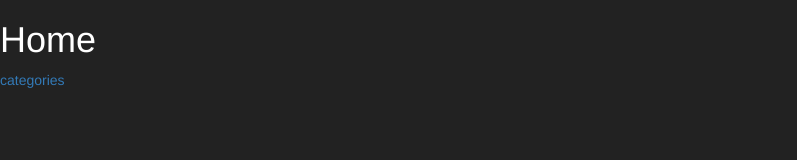
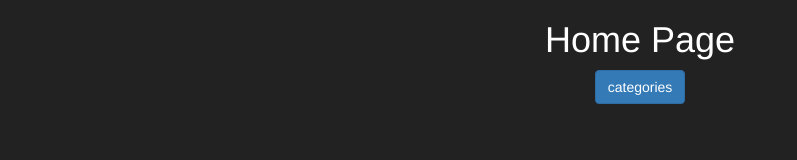
Before and after one commit to Kareem-Emad/RoR-Course5--AngularJS, a plain HTML site: page week4/index.html in a window 1280 px wide. Shown: the whole page, without its empty margins (0-797 px from the left). Drawn offline with Linux system fonts and the light colour scheme.

Commit message:
added style

```diff
--- a/week4/home.template.html
+++ b/week4/home.template.html
@@ -1 +1 @@
-<h1>Home</h1>
+<h1 style="text-align:center">Home Page</h1>
--- a/week4/index.html
+++ b/week4/index.html
@@ -12,8 +12,9 @@
   </head>
   <body style="background-color:#222;color:white;">
     <ui-view></ui-view>
-    <a ui-sref="categories">categories</a>
-
+    <div style="text-align:center">
+        <button class="btn btn-primary" ui-sref="categories">categories</button>
+    </div>
     <script src="lib/angular.min.js"></script>
     <script src="lib/angular-ui-router.min.js"></script>
     <script src="menuapp.module.js"></script>
```
